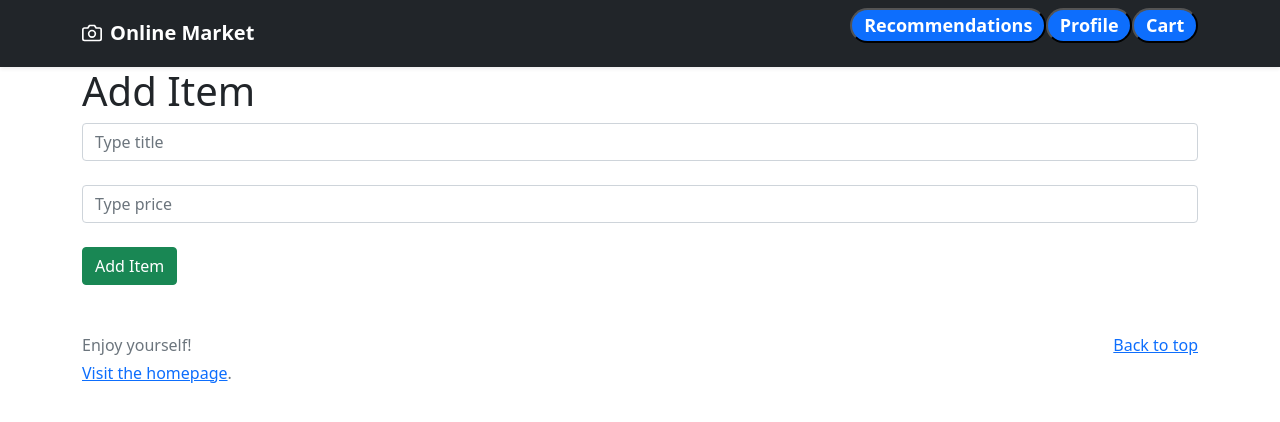
After one commit to Tim-Shelll/RecoMarket, a Flask app: page /create in a window 1280 px wide. The commit adds this page. Shown: the top 422 px of the page. Run offline with Flask 2, Linux system fonts and the light colour scheme.

Commit message:
Добавлен Create

```diff
--- a/main.py
+++ b/main.py
@@ -1,17 +1,17 @@
-from flask import Flask, render_template
+from flask import Flask, render_template, request, redirect
 from flask_sqlalchemy import SQLAlchemy
 
 site = Flask(__name__)
 site.config['SQLALCHEMY_DATABASE_URI'] = 'sqlite:///shop.db'
+site.config['SQLALCHEMY_TRACK_MODIFICATIONS'] = False
 db = SQLAlchemy(site)
 
 
 class Product(db.Model):
     idItem = db.Column(db.Integer, primary_key=True)
     title = db.Column(db.String(50), nullable=False)
-    Desc = db.Column(db.String(200), nullable=False)
-    Price = db.Column(db.Integer, nullable=False)
-    # Img = ссылка
+    desc = db.Column(db.String(200), nullable=False)
+    price = db.Column(db.Integer, nullable=False)
 
 
 class Order(db.Model):
@@ -29,7 +29,8 @@ class ItemsInOrder(db.Model):
 
 @site.route('/')
 def index():
-    return render_template('index.html')
+    items = Product.query.order_by(Product.price).all()
+    return render_template('index.html', data=items)
 
 
 @site.route('/checkout')
@@ -37,5 +38,22 @@ def checkout():
     return render_template('checkout.html')
 
 
+@site.route('/create', methods=['POST', 'GET'])
+def create():
+    if request.method == "POST":
+        title = request.form['title']
+        price = request.form['price']
+
+        item = Product(title=title, price=price)
+
+        try:
+            db.session.add(item)
+            db.session.commit()
+            return redirect('/')
+        except: "Error"
+    else:
+        return render_template('create.html')
+
+
 if __name__ == "__main__":
     site.run(debug=True)
--- a/templates/base.html
+++ b/templates/base.html
@@ -13,14 +13,16 @@
 <header>
   <div class="navbar navbar-dark bg-dark shadow-sm">
     <div class="container">
-      <a href="#" class="navbar-brand d-flex align-items-center">
+      <a href="/" class="navbar-brand d-flex align-items-center">
         <svg xmlns="http://www.w3.org/2000/svg" width="20" height="20" fill="none" stroke="currentColor" stroke-linecap="round" stroke-linejoin="round" stroke-width="2" aria-hidden="true" class="me-2" viewBox="0 0 24 24"><path d="M23 19a2 2 0 0 1-2 2H3a2 2 0 0 1-2-2V8a2 2 0 0 1 2-2h4l2-3h6l2 3h4a2 2 0 0 1 2 2z"></path><circle cx="12" cy="13" r="4"></circle></svg>
         <strong>Online Market</strong>
       </a>
         <h4 class="d-flex justify-content-around align-items-center mb-3">
             <button class="badge bg-primary rounded-pill">Recommendations</button>
             <button class="badge bg-primary rounded-pill">Profile</button>
-            <button class="badge bg-primary rounded-pill">Cart</button>
+            <a href="/checkout">
+                <button class="badge bg-primary rounded-pill">Cart</button>
+            </a>
         </h4>
     </div>
   </div>
--- /dev/null
+++ b/templates/create.html
@@ -0,0 +1,16 @@
+{% extends 'base.html' %}
+
+{% block title %}
+<title>Add Items</title>
+{% endblock %}
+
+{% block body %}
+<div class = "container">
+    <h1>Add Item</h1>
+    <form method="post">
+        <input type ="text" class="form-control" name="title" id="title" placeholder="Type title"><br>
+        <input type ="number" class="form-control" name="price" id="price" placeholder="Type price"><br>
+        <button class="btn btn-success" type="submit">Add Item</button>
+    </form>
+</div>
+{% endblock %}
```
Also changed, not shown: instance/shop.db.
